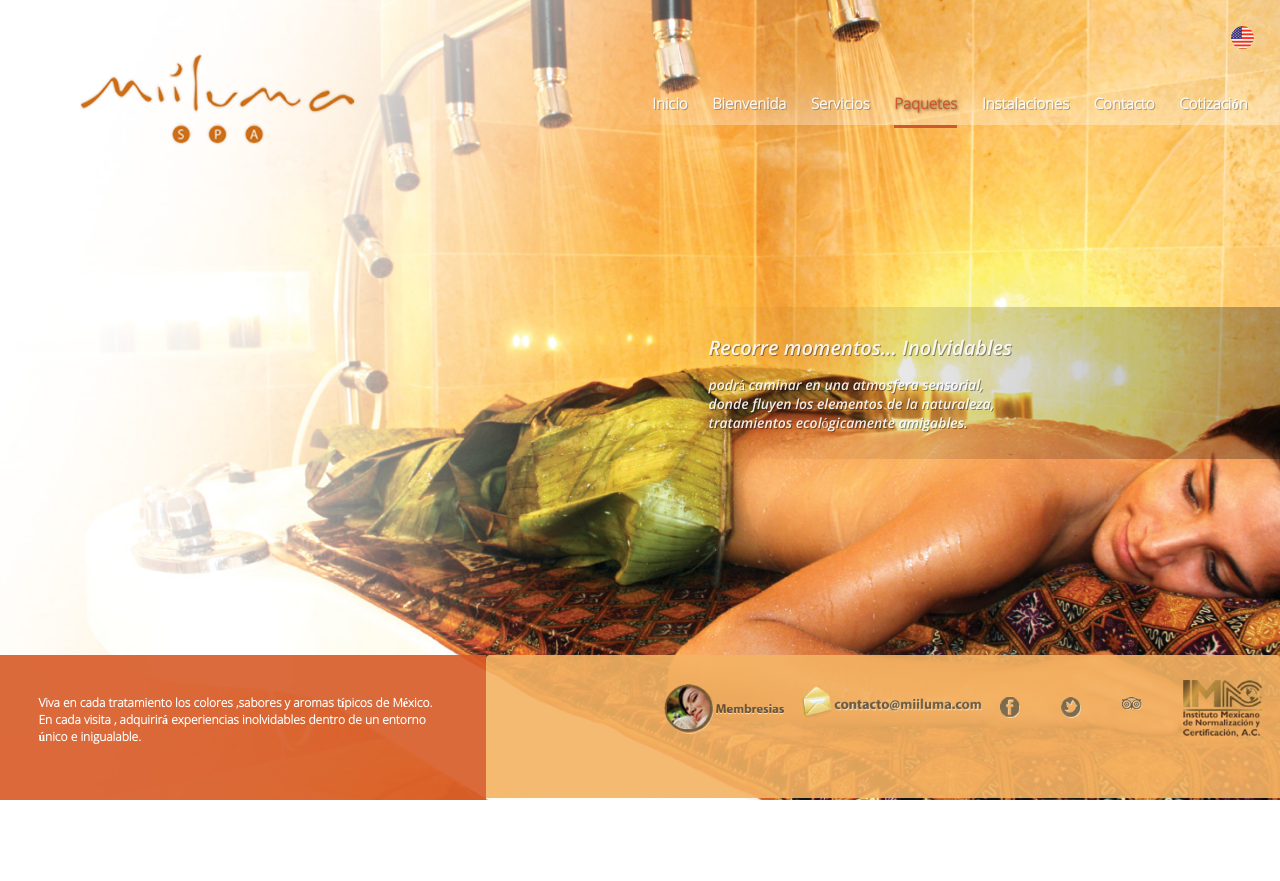
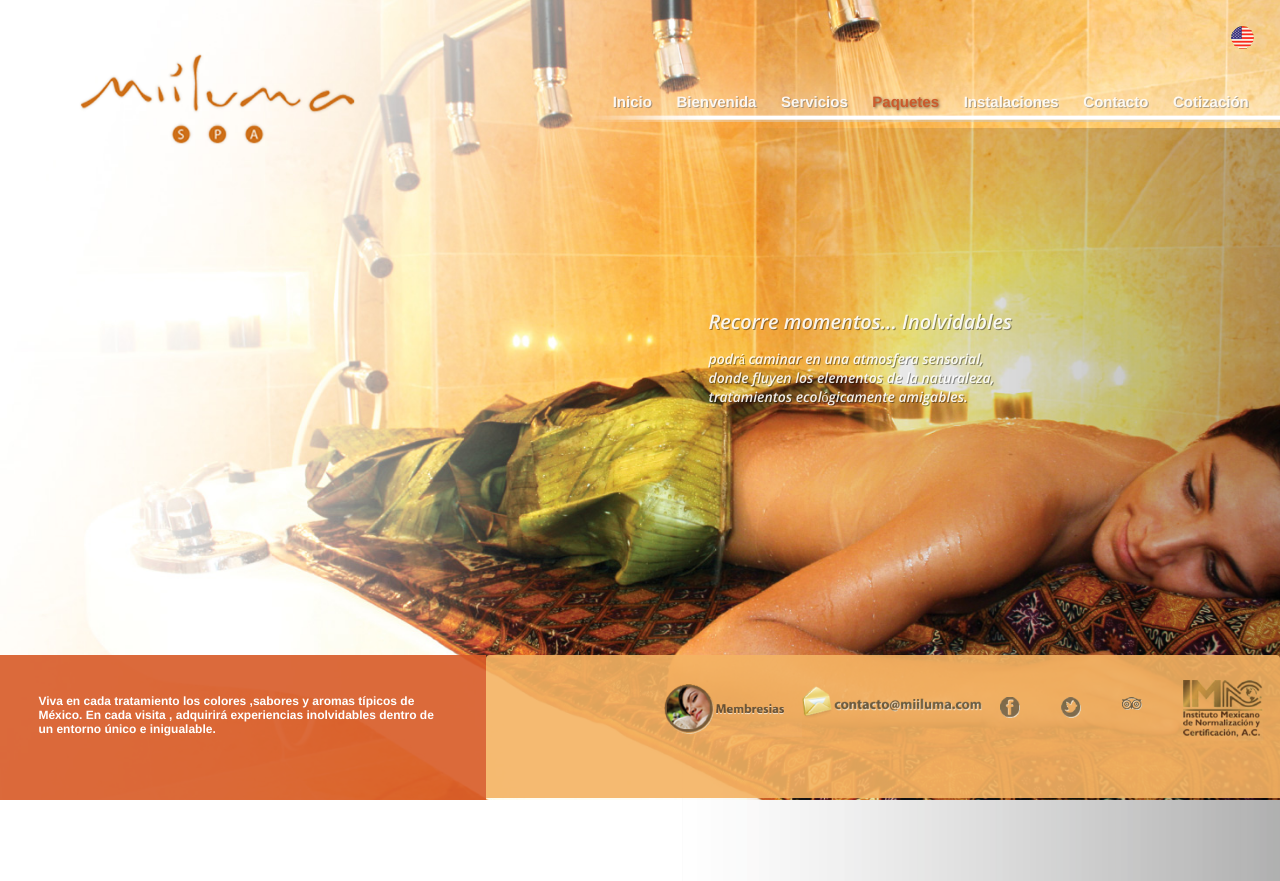
Before and after one commit to osharim/remote-client-1, a PHP site: page /paquetes in a window 1280 px wide. Before the commit the page ends 800 px from the top, so only its background shows below. Run offline with PHP 8.4, Linux system fonts and the light colour scheme; some libraries are stand-ins or nearby versions.

Commit message:
cambiando estilos del menu

```diff
--- a/css/pc.css
+++ b/css/pc.css
@@ -2,7 +2,7 @@
 body{
 
 	font-size: 12px;
-    font-family: 'osanslight';
+    font-family: 'helvetica';
     overflow:hidden;
 }
 
@@ -22,8 +22,10 @@ body{
 
 .menu ul {
 
- float: right;
+
+    float: right;
     margin-top: 93px !important;
+
     width: 97%;
 }
 
@@ -39,7 +41,6 @@ body{
 
 .menu ul li a:hover , .button_actived{
 
-  border-bottom: 3px solid #CC5A2C;
     color: #CC5A2C !important;
     font-weight: bold;
     padding-bottom: 12px;
@@ -99,11 +100,11 @@ body{
 
 
 .message-content > ul {
- background: url("../img/resources/All_Fondo_Textos.png") repeat-y scroll 0 0 transparent;
+background: url("../img/resources/All_Fondo_Textos.png") repeat-y scroll 0 0 transparent;
     color: rgba(255, 255, 255, 0.9);
-    margin: 24% 0 7% 7%;
+    margin: 10% 0 9% 7%;
     opacity: 0.2;
-    padding: 1% 13% 1% 1%;
+    padding: 13% 14% 36% 1%;
     position: absolute;
     right: -2px;
     text-shadow: 1px 1px 0 rgba(0, 0, 0, 0.4);
@@ -151,7 +152,7 @@ footer {
 
 
 .menu {
-  background: url("../img/resources/Bg_texto_menu.png") repeat scroll 0 0 transparent;
+    background: url("../img/resources/Bg_texto_menu.png") repeat scroll 0 30%, url("../img/resources/Menu_Linea.png") no-repeat scroll 0 166% transparent;
     float: right;
 }
 
```
